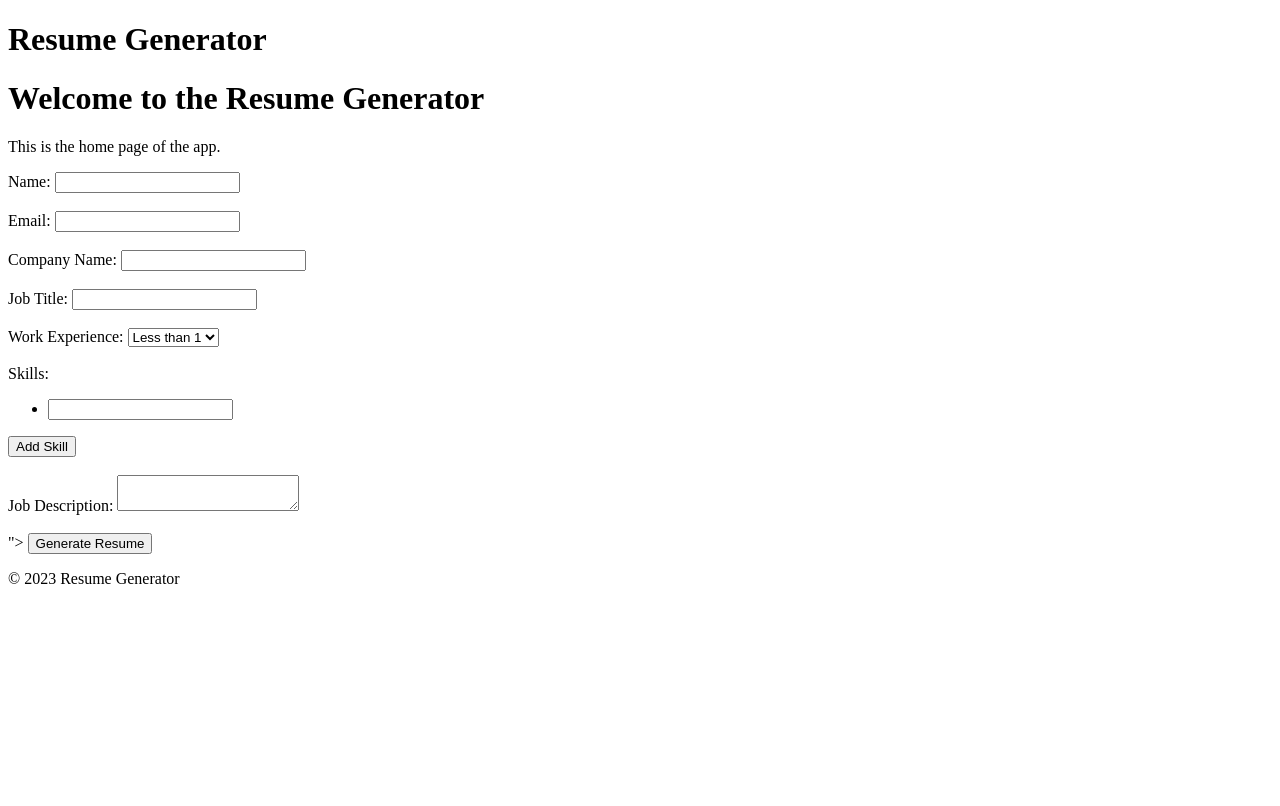
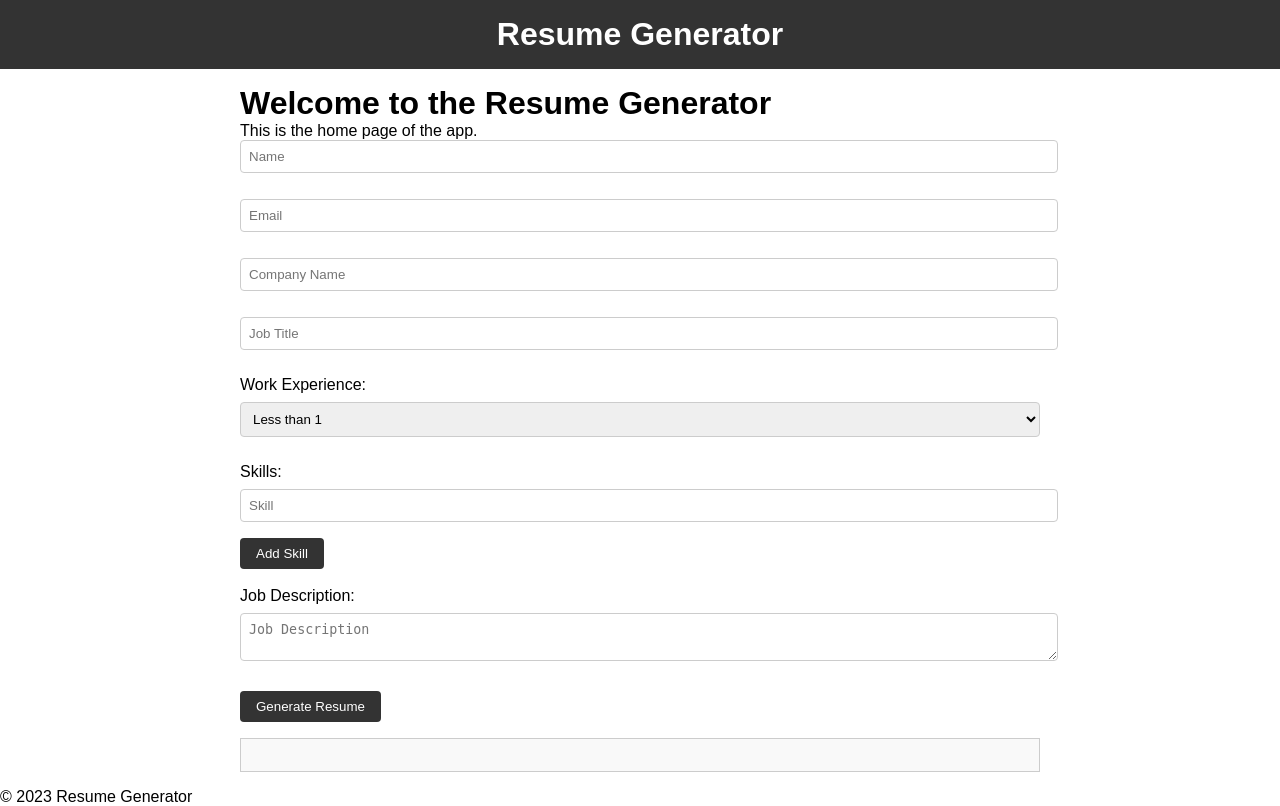
Before and after one commit to BrinkleyS24/resumanator, a Django app: page / in a window 1280 px wide. Before the commit the page ends 584 px from the top, so only its background shows below. Run offline with Django 4.2, Linux system fonts and the light colour scheme; parts of the project's set-up code (start-up, migrations or seed data) failed here and were passed over.

Commit message:
typo in html

```diff
--- /dev/null
+++ b/resumanator/resume_generator_app/static/css/style.css
@@ -0,0 +1,78 @@
+/* styles.css */
+
+/* Reset some default styling */
+body, h1, h2, h3, p, ul, li {
+    margin: 0;
+    padding: 0;
+}
+
+body {
+    font-family: Arial, sans-serif;
+}
+
+/* Header */
+header {
+    background-color: #333;
+    color: white;
+    text-align: center;
+    padding: 1rem 0;
+}
+
+/* Main content */
+main {
+    max-width: 800px;
+    margin: 0 auto;
+    padding: 1rem;
+}
+
+/* Form styles */
+form {
+    margin-bottom: 1rem;
+}
+
+label {
+    display: block;
+    margin-bottom: 0.5rem;
+}
+
+input[type="text"],
+input[type="email"],
+textarea,
+select {
+    width: 100%;
+    padding: 0.5rem;
+    border: 1px solid #ccc;
+    border-radius: 4px;
+    margin-bottom: 0.5rem;
+}
+
+button {
+    background-color: #333;
+    color: white;
+    padding: 0.5rem 1rem;
+    border: none;
+    border-radius: 4px;
+    cursor: pointer;
+}
+
+button:hover {
+    background-color: #555;
+}
+
+/* Resume output */
+#resumeOutput {
+    border: 1px solid #ccc;
+    padding: 1rem;
+    background-color: #f9f9f9;
+    margin-top: 1rem;
+}
+
+/* Skills list */
+#skillsList {
+    list-style-type: none;
+    padding: 0;
+}
+
+#skillsList li {
+    margin-bottom: 0.5rem;
+}
--- a/resumanator/resume_generator_app/templates/base.html
+++ b/resumanator/resume_generator_app/templates/base.html
@@ -6,8 +6,7 @@
 <head>
     <title>{% block title %}Resume Generator{% endblock %}</title>
     <script src="{% static 'js/script.js' %}"></script>
-    <!-- <link rel="stylesheet" href="{% static 'css/styles.css' %}"> -->
-
+    <link rel="stylesheet" href="{% static 'css/style.css' %}">
 </head>
 
 <body>
--- a/resumanator/resume_generator_app/templates/home.html
+++ b/resumanator/resume_generator_app/templates/home.html
@@ -7,37 +7,28 @@
 <form id="resumeForm" method="post">
     {% csrf_token %}
 
-    <label for="name">Name:</label>
-    <input type="text" id="name" name="name" required><br><br>
-
-    <label for="email">Email:</label>
-    <input type="email" id="email" name="email" required><br><br>
-
-    <label for="company">Company Name:</label>
-    <input type="text" id="company" name="company" required><br><br>
-
-    <label for="jobTitle">Job Title:</label>
-    <input type="text" id="jobTitle" name="job_title" required><br><br>
+    <input type="text" name="name" placeholder="Name" required><br><br>
+    <input type="email" name="email" placeholder="Email" required><br><br>
+    <input type="text" name="company" placeholder="Company Name" required><br><br>
+    <input type="text" name="job_title" placeholder="Job Title" required><br><br>
 
     <label for="experience">Work Experience:</label>
     <select id="experience" name="experience">
         <option value="Less than 1">Less than 1</option>
         <option value="1">1</option>
         <option value="2">2</option>
-        <!-- Add more options up to 10+ -->
         <option value="10+">10+</option>
     </select><br><br>
 
     <label for="skills">Skills:</label>
     <ul id="skillsList">
-        <li><input type="text" name="skills[]" required></li>
+        <li><input type="text" name="skills[]" placeholder="Skill" required></li>
     </ul>
     <button type="button" id="addSkill">Add Skill</button><br><br>
 
     <label for="jobDescription">Job Description:</label>
-    <textarea id="jobDescription" name="job_description" required></textarea><br><br>
+    <textarea id="jobDescription" name="job_description" placeholder="Job Description" required></textarea><br><br>
 
-    <input type="hidden" name="csrfmiddlewaretoken" value="{% csrf_token %}">
     <button type="submit">Generate Resume</button>
 </form>
 
```
